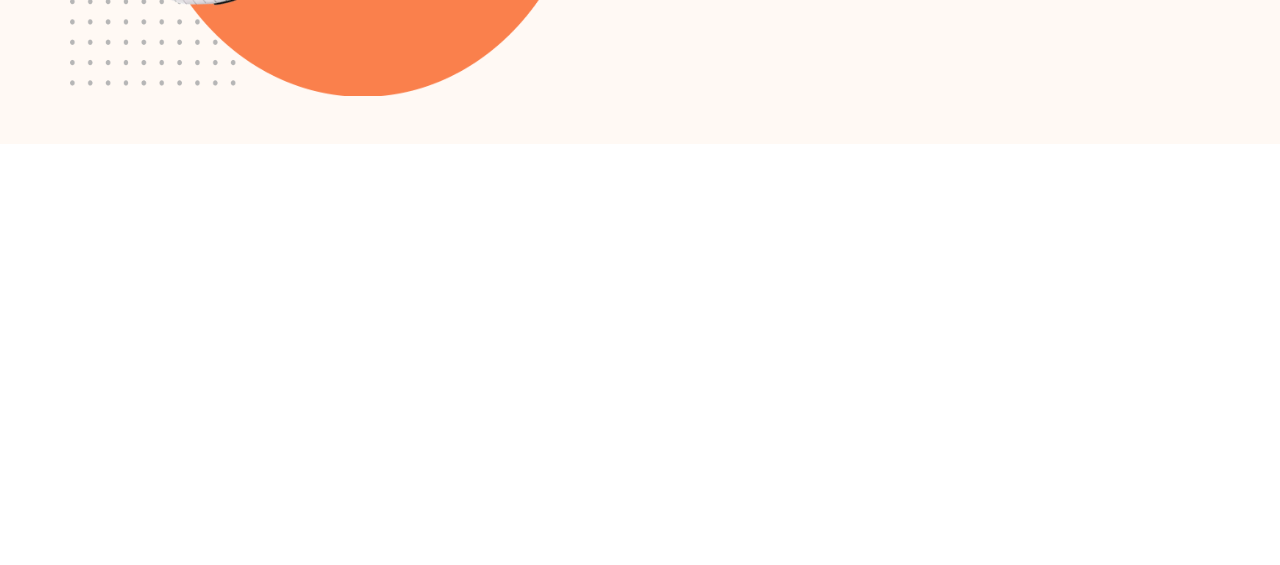
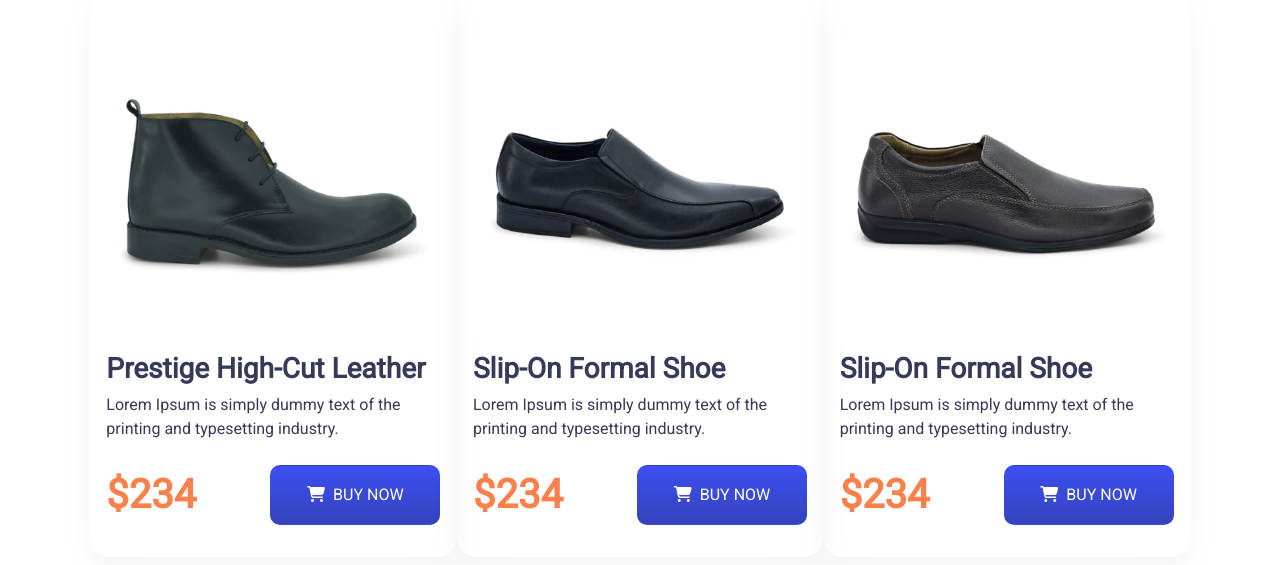
Before and after one commit to Nahidjc/Nike-Fashion-Ecommerce, a plain HTML site: page index.html in a window 1280 px wide. Shown: the part 632-1197 px from the top of the page. Before the commit the page ends 800 px from the top, so only its background shows below. Drawn offline with nearby package versions, Linux system fonts and the light colour scheme.

Commit message:
formal shoes design

```diff
--- a/index.html
+++ b/index.html
@@ -7,6 +7,7 @@
     <meta name="viewport" content="width=device-width, initial-scale=1.0">
     <link href="https://cdn.jsdelivr.net/npm/bootstrap@5.0.2/dist/css/bootstrap.min.css" rel="stylesheet"
         integrity="sha384-EVSTQN3/azprG1Anm3QDgpJLIm9Nao0Yz1ztcQTwFspd3yD65VohhpuuCOmLASjC" crossorigin="anonymous">
+
     <link rel="stylesheet" href="style.css">
     <script src="https://kit.fontawesome.com/735bf95db2.js" crossorigin="anonymous"></script>
     <title>Nike E-commerce </title>
@@ -55,7 +56,7 @@
         <section class="p-5 banner">
             <div class="row">
                 <div class="d-flex align-items-center justify-content-center col-md-6">
-                    <img class='img-fluid' src="images/Group 33092.png">
+                    <img class='img-fluid h-80 w-75' src="images/Group 33092.png">
                 </div>
                 <div class="col-md-6 d-flex align-items-center justify-content-center">
                     <div class="gx-2">
@@ -74,7 +75,59 @@
         </section>
     </header>
 
+    <!-- shoes Section -->
 
+    <main>
+        <!-- shoes Section -->
+        <section class="container">
+            <h1 class="product-title">CASUAL SHOES</h1>
+            <div class="row m-2  gx-5">
+                <div class="col-md-4 d-flex justify-content-center  p-2">
+                    <div class="card-design p-4 ">
+                        <img src="images/Mask Group.png" alt="">
+                        <h3 class="product-title">Prestige High-Cut Leather </h3>
+                        <p>Lorem Ipsum is simply dummy text of the
+                            printing and typesetting industry.</p>
+                        <div class="d-flex justify-content-between pt-2 ">
+                            <h1 class="dolar">$234</h1> <button class="text-white btn button-custom"><i
+                                    class="pe-2 fas fa-shopping-cart"></i>BUY
+                                NOW</button>
+
+                        </div>
+                    </div>
+                </div>
+                <div class="col-md-4 d-flex justify-content-center  p-2">
+                    <div class="card-design p-4">
+                        <img src="images/Rectangle 38.png" alt="">
+                        <h3 class="product-title">Slip-On Formal Shoe</h3>
+                        <p>Lorem Ipsum is simply dummy text of the
+                            printing and typesetting industry.</p>
+                        <div class="d-flex justify-content-between pt-2 ">
+                            <h1 class="dolar">$234</h1> <button class="text-white btn button-custom"><i
+                                    class="pe-2 fas fa-shopping-cart"></i>BUY
+                                NOW</button>
+
+                        </div>
+                    </div>
+                </div>
+                <div class="col-md-4 d-flex justify-content-center  p-2">
+                    <div class="card-design p-4">
+                        <img src="images/Rectangle 39.png" alt="">
+                        <h3 class="product-title">Slip-On Formal Shoe</h3>
+                        <p>Lorem Ipsum is simply dummy text of the
+                            printing and typesetting industry.</p>
+                        <div class="d-flex justify-content-between pt-2 ">
+                            <h1 class="dolar">$234</h1> <button class="text-white btn button-custom"><i
+                                    class="pe-2 fas fa-shopping-cart"></i>BUY
+                                NOW</button>
+
+                        </div>
+                    </div>
+                </div>
+            </div>
+        </section>
+
+    </main>
     <script src="https://cdn.jsdelivr.net/npm/bootstrap@5.0.2/dist/js/bootstrap.bundle.min.js"></script>
 
 </body>
--- a/style.css
+++ b/style.css
@@ -2,6 +2,8 @@
 
 body {
     font-family: 'Roboto', sans-serif;
+    color: #363958;
+
 }
 
 * {
@@ -24,10 +26,10 @@ header {
     line-height: 24px;
 }
 
-.banner img {
+/* .banner img {
     width: 607px;
     height: 607px;
-}
+} */
 
 .banner-text {
     font-style: normal;
@@ -48,3 +50,31 @@ header {
     background: linear-gradient(180deg, #3D4FF3 0%, #3543BC 100%);
     border-radius: 10px;
 }
+
+/* shoes style  */
+
+
+.col-md-4 {
+    box-shadow: 0px 10px 30px rgba(0, 0, 0, 0.05);
+    border-radius: 20px;
+}
+
+.card-design img {
+    width: 334px;
+    height: 327px;
+    margin-left: auto;
+}
+
+.dolar {
+    margin: auto 0;
+    font-weight: bold;
+    color: #FA804C;
+}
+
+
+
+.product-title {
+    font-weight: bold;
+    color: #363958;
+
+}
```
